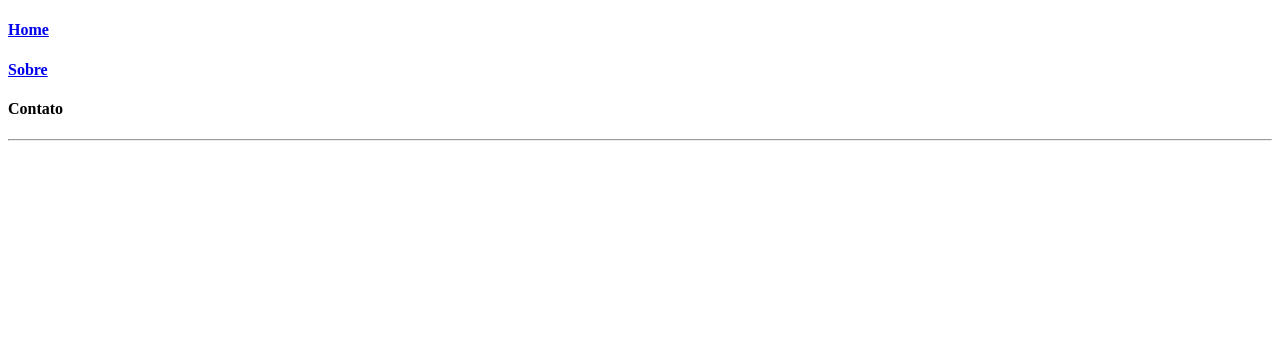
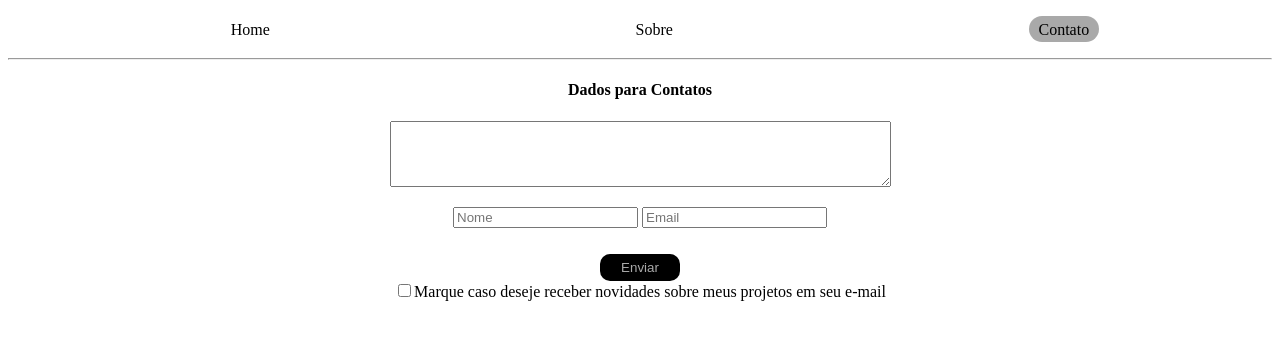
Before and after one commit to Callegaz/site_html, a plain HTML site: page paginas/contato.html in a window 1280 px wide. Drawn offline with Linux system fonts and the light colour scheme.

Commit message:
[contato]

```diff
--- /dev/null
+++ b/assets/syles/estilo.css
@@ -0,0 +1,74 @@
+/* geral */
+
+.body {
+  background-color: whitesmoke;
+}
+.menu {
+  display: flex;
+  justify-content: space-around;
+}
+.abas {
+  border: 1px;
+  border-radius: 30px;
+  padding-inline: 0.6em;
+  padding-top: 0.3em;
+  padding-bottom: 0.2em;
+  text-decoration: none;
+  color: black;
+}
+.abaAtual {
+  background-color: #a9a9a9;
+  color: #000;
+  border: 1px;
+  border-radius: 30px;
+  padding-inline: 0.6em;
+  padding-top: 0.3em;
+  padding-bottom: 0.2em;
+}
+.abaAtual:hover {
+  background-color: #000;
+  color: #a9a9a9;
+}
+
+.abas:hover {
+  background-color: #000;
+  color: #a9a9a9;
+}
+
+/* index */
+.perfil {
+  display: block;
+  margin-left: auto;
+  margin-right: auto;
+}
+
+/* sobre */
+
+.imgHobbie {
+  align-self: left;
+  width: 390rem;
+  height: auto;
+}
+
+.texto{
+    margin-left: 1em;
+}
+
+/* contato */
+.inputs {
+  text-align: center;
+}
+.botao {
+  margin-top: 2em;
+  background-color: #000;
+  border: 1px;
+  color: #a9a9a9;
+  border-radius: 10px;
+  height: 2em;
+  width: 6em;
+}
+.botao:hover {
+  margin-top: 2em;
+  background-color: #a9a9a9;
+  color: #000;
+}
--- a/paginas/contato.html
+++ b/paginas/contato.html
@@ -4,19 +4,38 @@
 <head>
     <title>Home Callegaz</title>
     <meta charset="utf-8">
+    <link rel="stylesheet" type="text/css" href="../assets/syles/estilo.css">
+
 </head>
 
 <body>
-    <div>
-        <a href="C:\Users\820131100\Documents\site\paginas\index.html">
-            <h4>Home</h4>
+    <ul class="menu">
+        <a class="abas" href="index.html">Home</a>
+        <a class="abas" href="Sobre.html">
+            Sobre
         </a>
-        <a href="C:\Users\820131100\Documents\site\paginas\Sobre.html">
-            <h4>Sobre</h4>
+        <a class="abaAtual" >
+            Contato
         </a>
-        <h4>Contato</h4>
+    </ul>
+    <hr>
+
+    <div class="inputs">
+
+        <h4>
+            Dados para Contatos
+        </h4>
+
+        <p>
+            <textarea rows="4" cols="60"></textarea>
+        </p>
+        <input type="text" placeholder="Nome">
+        <input type="text" placeholder="Email">
+        <br>
+        <input type="submit" value="Enviar" class="botao">
+        <br>
+        <input type = "checkbox"><span>Marque caso deseje receber novidades sobre meus projetos em seu e-mail</span>
     </div>
-    <hr>
 
 </body>
 
```
Also changed, not shown: paginas/Sobre.html (+12 -11 lines), paginas/index.html (+8 -7 lines).
